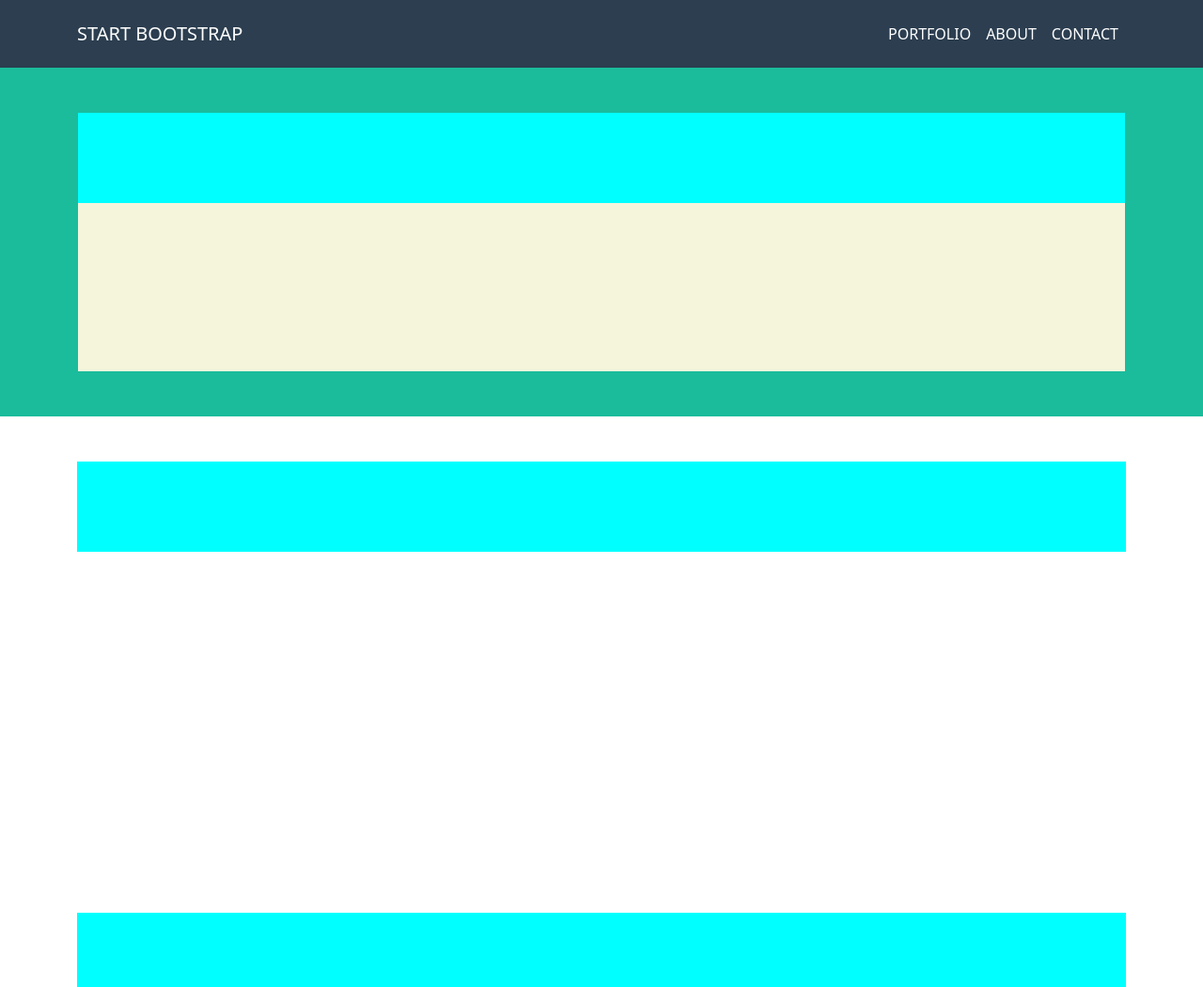
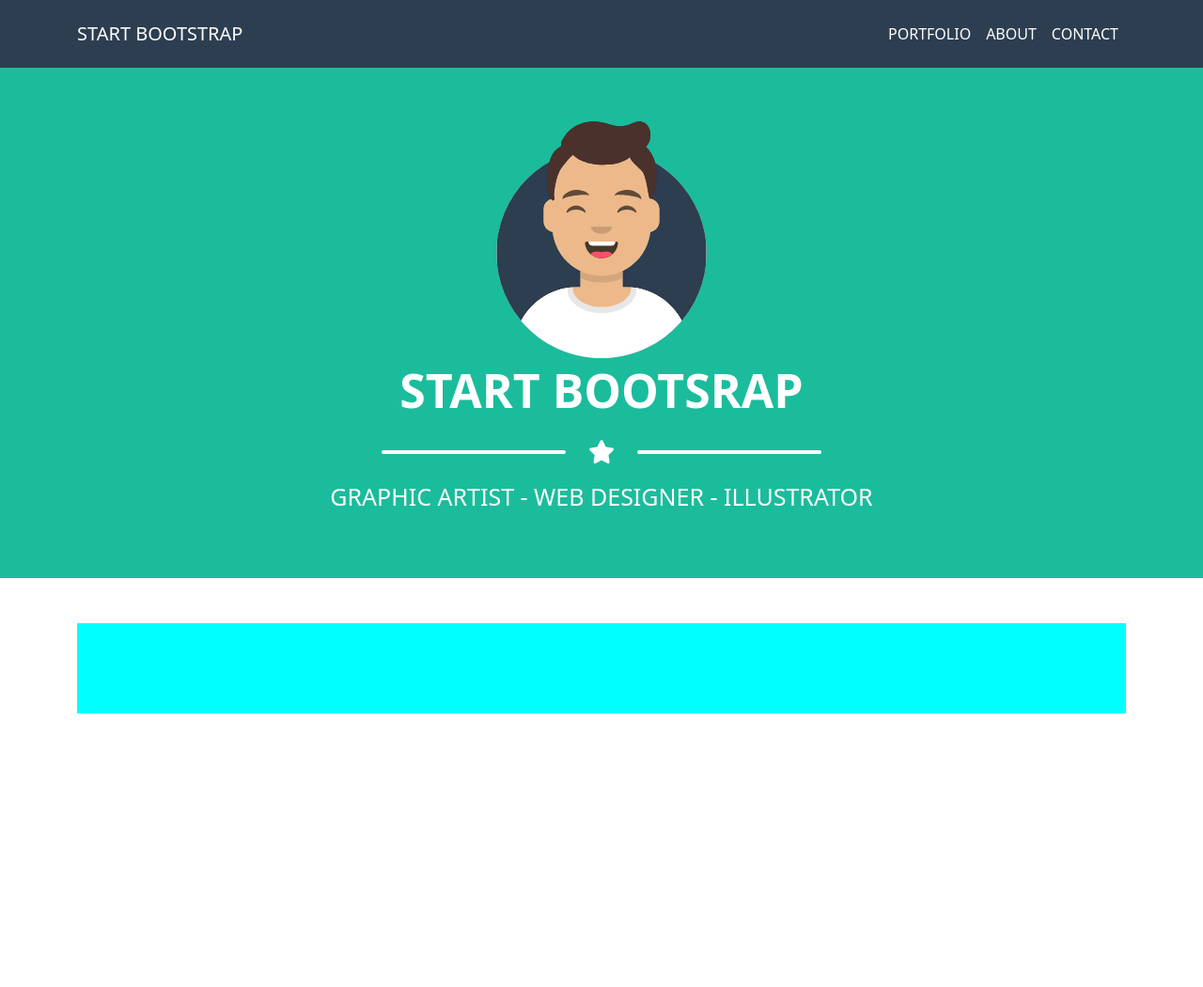
Before and after one commit to M6Irinel/html-css-bootstrap-freelancer, a plain HTML site: page index.html in a window 1280 px wide. Shown: the top 1050 px of the page at 94% size. Drawn offline with nearby package versions, Linux system fonts and the light colour scheme.

Commit message:
add header main

```diff
--- a/css/style.css
+++ b/css/style.css
@@ -2,6 +2,7 @@
 
 :root {
     --color-light_green: #1abc9c;
+    --color-text_white: #fff;
 }
 
 .padding {
@@ -39,7 +40,7 @@ body > header .mobile {
     border: 2px solid black;
 }
 
-@media screen and (min-width: 992px) {
+@media screen and (min-width: 767px) {
     body > header nav.row {
         display: flex;
     }
@@ -47,18 +48,49 @@ body > header .mobile {
     body > header .mobile {
         display: none;
     }
+
+    main header .content .img {
+        width: 270px !important;
+    }
+
+    main header h2 {
+        font-size: 50px !important;
+    }
+
+    main header P {
+        font-size: 25px !important;
+    }
+
 }
 
 main header {
     background-color: var(--color-light_green);
 }
 
-main header .content {
-    /* debug */
-    height: 275px;
-    /* debug */
-    background-color: beige;
+main header .content .img {
+    width: 220px;
 }
+
+main header h2 {
+    font-weight: bold;
+    font-size: 25px;
+}
+
+main header i {
+    font-size: 25px;
+}
+
+main header P {
+    font-size: 16px;
+}
+
+main header .bar {
+    background-color: var(--color-text_white);
+    height: 4px;
+    border-radius: 2px;
+}
+
+
 
 main .portfolio .content {
     /* debug */
--- a/index.html
+++ b/index.html
@@ -7,6 +7,8 @@
     <!-- Required meta tags -->
     <meta charset="utf-8">
     <meta name="viewport" content="width=device-width, initial-scale=1, shrink-to-fit=no">
+
+    <script src="https://kit.fontawesome.com/09495c5fdc.js" crossorigin="anonymous"></script>
 
     <!-- Bootstrap CSS -->
     <link href="https://cdn.jsdelivr.net/npm/bootstrap@5.1.3/dist/css/bootstrap.min.css" rel="stylesheet"
@@ -49,8 +51,19 @@
         <!-- HEADER MAIN -->
         <header>
             <div class="container py-5 padding">
-                <div class="content text-center">
-                    <div class="title p-5"></div>
+                <div class="content text-center row align-items-center flex-column">
+                    <div class="img">
+                        <img src="./img/avatar.svg" class="img-fluid" alt="avatar">
+                    </div>
+                    <div class="text-white p-1">
+                        <h2>START BOOTSRAP</h2>
+                        <div class="pt-3 simbol g-5 row justify-content-center align-items-center">
+                            <div class="bar col-2"></div>
+                            <i class="fa-solid fa-star col-auto"></i>
+                            <div class="bar col-2"></div>
+                        </div>
+                        <p class="pt-3">GRAPHIC ARTIST - WEB DESIGNER - ILLUSTRATOR</p>
+                    </div>
                 </div>
             </div>
         </header>
```
